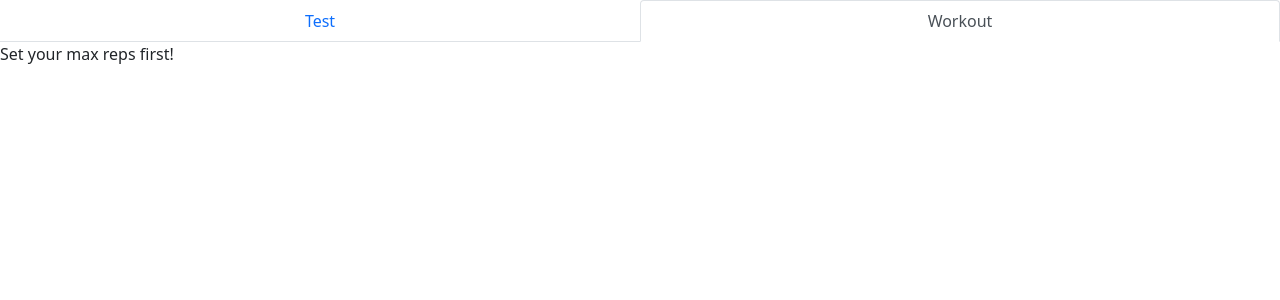
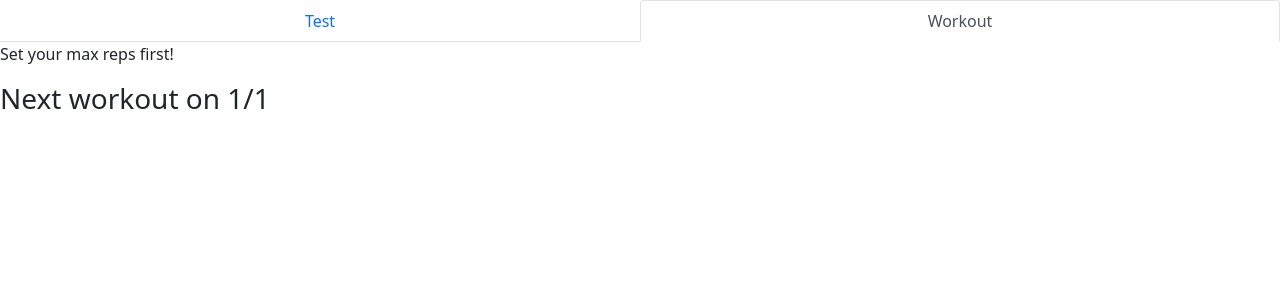
Before and after one commit to tormasa/pullup-programming, a React (Create React App) app: page / in a window 1280 px wide. Both pictures are taken after a click on the tab "Workout". Shown: the top 300 px of the page. Built offline with nearby package versions, Linux system fonts and the light colour scheme.

Commit message:
add show next workout date

```diff
--- a/src/Workout.js
+++ b/src/Workout.js
@@ -8,6 +8,7 @@ function Workout() {
 	const [currentDay, setCurrentDay] = useState(0);
 	const [currentSet, setCurrentSet] = useState(0);
 	const [currentWorkout, setCurrentWorkout] = useState(null);
+	const [nextWorkoutDate, setNextWorkoutDate] = useState(0);
 
 	useEffect(() => {
 		// Has the program changed?
@@ -31,13 +32,18 @@ function Workout() {
 				let workouts = JSON.parse(localStorage.getItem("workoutHistory") || "[]");
 				let nextWorkoutDay = 0;
 				let nextSet = 0;
+				let nextDate = Date.now;
 
 				if (workouts[workouts.length - 1].type === 'workout') {
 
 				}
+				else {
+					nextDate = addDays(workouts[workouts.length - 1].date, 1);
+				}
 
 				setCurrentDay(nextWorkoutDay);
 				setCurrentSet(nextSet);
+				setNextWorkoutDate(nextDate);
 
 				console.log(program.days[nextWorkoutDay].sets[nextSet]);
 
@@ -68,9 +74,31 @@ function Workout() {
 		setCurrentSet(currentSet + 1);
 	};
 
+	const sameDayOrLater = (d1, d2) => {
+		d1 = new Date(d1);
+		d2 = new Date(d2);
+
+		return (d1.getFullYear() === d2.getFullYear() &&
+		  	d1.getMonth() === d2.getMonth() &&
+		  	d1.getDate() === d2.getDate())
+			||
+			(d1 > d2);
+	};
+
+	const addDays = (date, days) => {
+		return date + days * 24 * 60 * 60 * 1000;
+	};
+
+	const getDateAndMonth = (date) => {
+		let newDate = new Date(date);
+		return newDate.getDate() + '/' + (newDate.getMonth() + 1);
+	};
+
 	return(
 		<div>
 			<p>{(!localStorage.getItem('maxReps') ? 'Set your max reps first!' : '')}</p>
+
+			{(sameDayOrLater(Date.now, nextWorkoutDate)) ? '' : <h3>Next workout on {getDateAndMonth(nextWorkoutDate)}</h3>}
 
 			{(currentProgram === null || currentWorkout === null) ? <div></div> :
 			<div>
```
